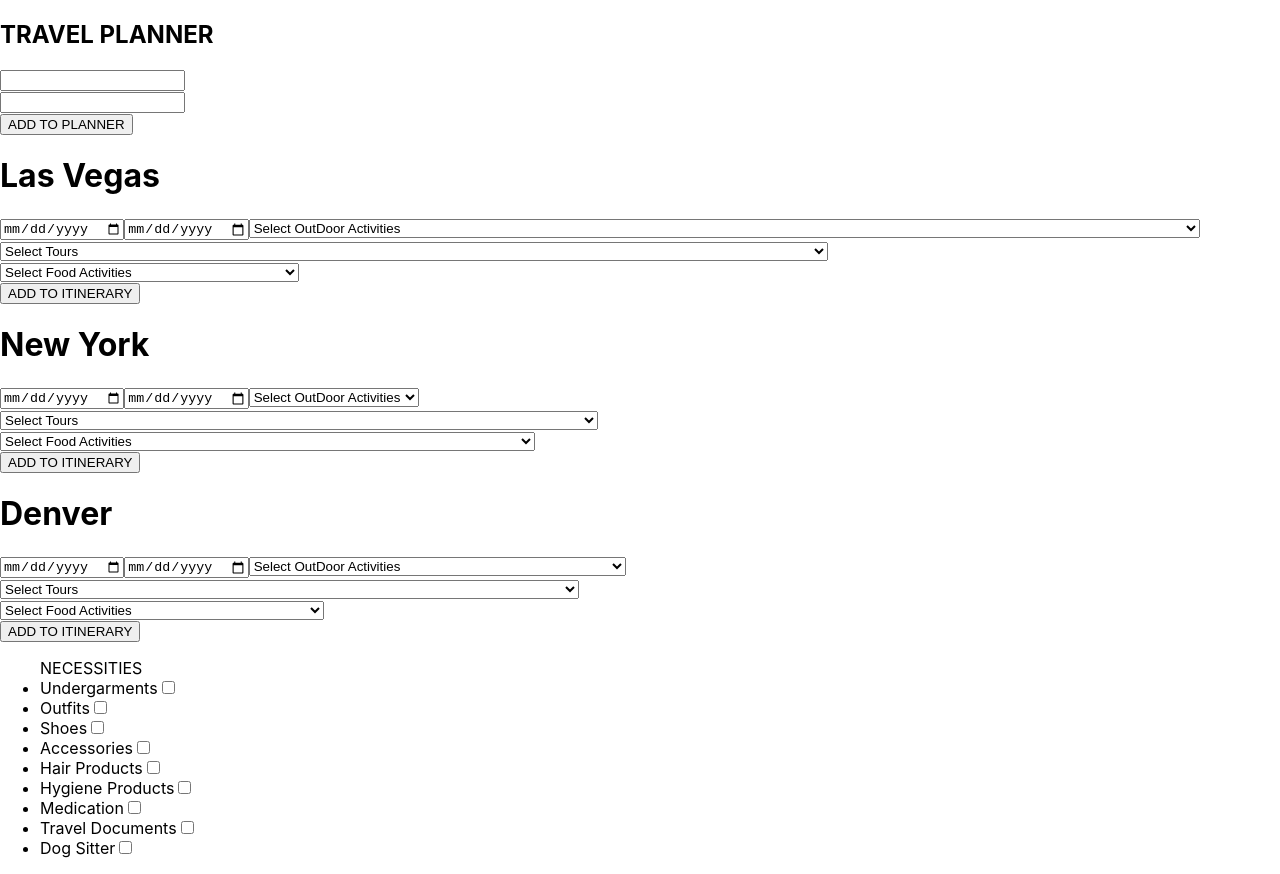
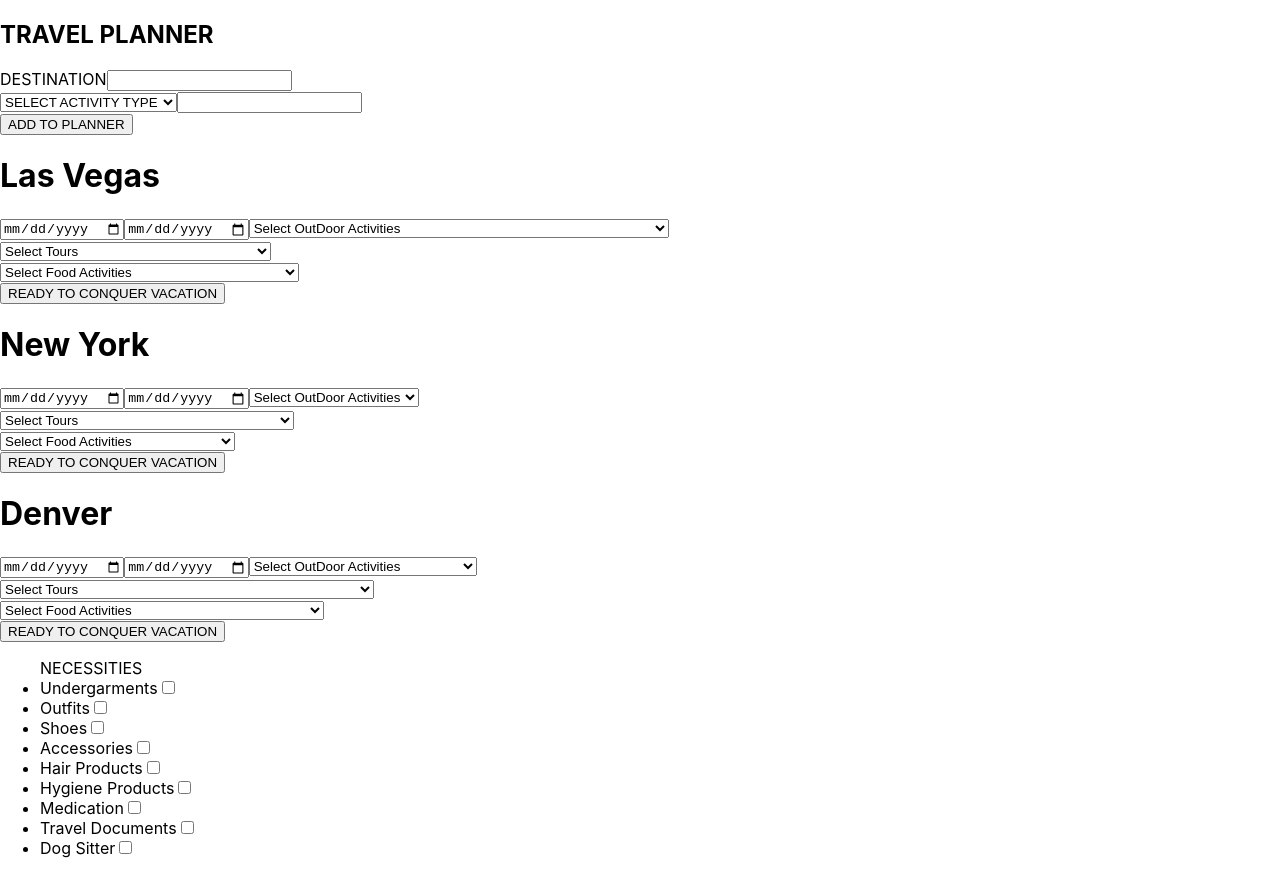
Before and after one commit to CoderGirlKenya/Travel-Itinerary, a React (Create React App) app in the folder OneDrive/Desktop/Front-End/travel-itinerary/: page / in a window 1280 px wide. Built offline with nearby package versions, Linux system fonts and the light colour scheme.

Commit message:
updated dynamic list

```diff
--- a/OneDrive/Desktop/Front-End/travel-itinerary/src/App.js
+++ b/OneDrive/Desktop/Front-End/travel-itinerary/src/App.js
@@ -2,49 +2,59 @@ import './App.css';
 import Necessities from './components/Necessities';
 import React, {useState} from 'react';
 import Vacation from './components/Vacation';
-import NewVacation from './components/NewActivity/NewVacation';
+import NewVacationForm from './components/NewActivity/NewVacationForm';
 
 const initialVacations = [
   {
+    id: "lv",
     destination: "Las Vegas",
+    type : {
     outdoors : ["Marvel Avengers S.T.A.T.I.O.N at Treasure Island Hotel and Casino","Madam Toussauds with Gondola Boat Ride", "Shark Reef at Mandalay Bay Hotel and Casino"],
     tours : ["ATV Tour","Grand Canyon West Rim Bus Tour","Las Vegas Strip Highlights Helicopter Tour", "Big Bus Las Vegas Hop-on Hop-off Open Top Tour"],
     food : ["Downtown Vegas Sightseeing and Foodie Tour"],
-
+    }
   },
   {
+    id: "nyc",
     destination : "New York",
+    type :
+    {
     outdoors : ["Bronx Zoo"],
     tours :  ["7 Hours Boroughs Tour","Circle Line Complete Manhattan Island Cruise", "Big Bus Hop on and off Tour"],
     food : ["Taste of NYC Tour","New York Premier Dinner Cruise","Chinatown and Little Italy Food Fest"],
-
+  }
   },
   {
+    id: "dc",
     destination: "Denver",
+    type:
+    {
     outdoors :  ["Beyond Light Show and Meditation","Rocky Mountain Ziplining"],
     tours : [ "Whiskey, History and Outlaws Tour", "Small Group Tour of Pike Peak and the Garden of the Gods"],
     food : ["The Dinner Detective Murder Mystery Dinner Show"],
-
+  }
   }
 ]
 
 function App() {
-  const [activities, setActivities] = useState(initialVacations);
-
-    const addNewVacationHandler = (activity) => {
-  //    setActivities((prevActivities) => {
-  //        return [activity, ...prevActivities]
+  const [vacations, setNewVacations] = useState(initialVacations);
+           // console.log(initialVacations);
+    const addNewVacationHandler = (vacations) => {
+      setNewVacations((prevVacations) => {
+        return [vacations, ...prevVacations];
+      });
 
 
-  // });
-    }
+
+    };
 
 
   return (
     <div>
      <h2>TRAVEL PLANNER</h2>
-      <NewVacation onAddVacation = {addNewVacationHandler}/>
-      <Vacation items = {activities}/>
+
+      <NewVacationForm addToPlanner={addNewVacationHandler}/>
+      <Vacation items = {vacations}/>
 
       <Necessities></Necessities>
 
--- a/OneDrive/Desktop/Front-End/travel-itinerary/src/components/NewActivity/NewVacation.js
+++ /dev/null
@@ -1,24 +0,0 @@
-import React from "react";
-import VacationForm from "./VacationForm";
-
-const NewVacation = (props) => {
-    const savedVacationDataHandler = (enteredVacationData) =>{
-        const vacationData = {
-            ...enteredVacationData,
-            id:Math.random().toString()
-        }
-        console.log(vacationData);
-
-        props.onAddVacation(vacationData);
-    }
-
-        return (
-
-        <div>
-        <VacationForm onSubmitNewVacation = {savedVacationDataHandler}/>
-
-        </div>
-    )
-};
-
-export default NewVacation;
--- /dev/null
+++ b/OneDrive/Desktop/Front-End/travel-itinerary/src/components/NewActivity/NewVacationForm.js
@@ -0,0 +1,74 @@
+
+import React, {useState} from "react";
+
+
+const NewVacationForm = (props) => {
+        const [enteredDestination, setEnteredDestination] = useState('');
+        const [enteredActivity, setEnteredActivity] = useState('');
+        const [enteredType,  setSelectedType] = useState('');
+
+
+
+
+             const destinationChangeHandler = (event) => {
+                 setEnteredDestination(event.target.value)
+              console.log(event);
+             };
+
+            const activityChangeHandler = (event) => {
+                setEnteredActivity(event.target.value);
+            };
+
+            const setType = (event) => {
+                setSelectedType(event.target.value)
+            }
+            const addToPlanner = (event) => {
+                event.preventDefault();
+
+                // const newVacationData = {
+                //     id: Math.random().toString(),
+                //     destination : enteredDestination,
+                //     type: {enteredType: enteredActivity},
+                // };
+                //console.log(newVacationData);
+            }
+
+
+            return (
+                <form >
+
+            <div>
+                <div>
+                <label>DESTINATION</label>
+                    <input
+                    type = "text"
+                     value = {enteredDestination}
+                     onChange = {destinationChangeHandler}
+                    />
+                </div>
+                <div>
+
+                <select  onChange={setType} value = {enteredType}>
+                <option >SELECT ACTIVITY TYPE</option>
+                <option >OUTDOOR</option>
+                <option >TOUR</option>
+                <option >FOOD</option>
+                </select>
+                    <input type = "text"
+                    value = {enteredActivity}
+                    onChange={activityChangeHandler}
+                   />
+
+
+                 </div>
+                <div>
+                    <button type= "button" onClick={addToPlanner}>ADD TO PLANNER</button>
+                </div>
+        </div>
+        </form>
+            )
+        };
+
+
+
+export default NewVacationForm;
--- a/OneDrive/Desktop/Front-End/travel-itinerary/src/components/NewActivity/VacationForm.js
+++ /dev/null
@@ -1,54 +0,0 @@
-import React, {useState} from "react";
-
-const VacationForm = (props) => {
-        const [enteredDestination, setEnteredDestination] = useState('');
-        const [enteredActivity, setEnteredActivity] = useState('');
-        //const [enteredDestination, setEnteredDestination] = useState('');
-
-            const destinationChangeHandler = (event) => {
-                setEnteredDestination(event.target.value);
-
-            };
-            const activityChangeHandler = (event) => {
-                setEnteredActivity(event.target.value);
-            };
-
-            const addToIntinerary = (event) => {
-                event.preventDefault();
-            };
-                const vacationData = {
-                    destination : enteredDestination,
-                    activity : enteredActivity,
-                };
-
-                console.log(vacationData);
-
-                props.onSubmitNewVacation(vacationData);
-
-            return (
-
-            <form onSubmit={addToIntinerary}>
-
-                <div>
-                    <input type = "text"
-                    value = {enteredDestination}
-                    onChange = {destinationChangeHandler}
-                    />
-                </div>
-                <div>
-                    <input type = "text"
-                    value = {enteredActivity}
-                    onChange = {activityChangeHandler}
-                    />
-                </div>
-                <div>
-                    <button type ='submit'>ADD TO PLANNER</button>
-                </div>
-
-            </form>
-            )
-        };
-
-
-
-export default VacationForm;
--- a/OneDrive/Desktop/Front-End/travel-itinerary/src/components/Vacation.js
+++ b/OneDrive/Desktop/Front-End/travel-itinerary/src/components/Vacation.js
@@ -1,17 +1,24 @@
+
 import VacationItem from "./VacationItem";
 
 function Vacation (props) {
     return (
         <div>
         <div>
-        {props.items.map((activities) => {
+        {props.items.map((vacation) => {
             return(
         <VacationItem
-        key = {activities.id}
-        destination = {activities.destination}
-        outdoors = {activities.outdoors}
-        tours = {activities.tours}
-        food ={activities.food}
+        key = {vacation.id}
+        destination = {vacation.destination}
+        type = {{
+            outdoors : vacation.type.outdoors,
+            tours: vacation.type.tours,
+            food: vacation.type.food,
+            }}
+
+        // type = {vacation.outdoors,
+        //         vacation.tours,
+        //        vacation.food}
         />
             )
         })}
--- a/OneDrive/Desktop/Front-End/travel-itinerary/src/components/VacationItem.js
+++ b/OneDrive/Desktop/Front-End/travel-itinerary/src/components/VacationItem.js
@@ -1,44 +1,53 @@
-import React from "react";
+const VacationItem = (props) => {
+    //  const [enteredDestination, setEnteredDestination] = useState('');
+    // const [enteredActivity, setEnteredActivity] = useState('');
+    // const [enteredType,  setSelectedType] = useState('');
 
-const VacationItem = (props) => {
 
+
+
+        const addToGo = (event) => {
+            event.preventDefault();
+
+
+        }
+            //console.log(vacationData);
     return (
         <div>
-        <h1>{props.destination}</h1>
+        <h1>{props.destination} </h1>
             <div>
             <input type="date" name="travelDate"/>
             <input type="date" name="travelReturnDate"/>
-            <select name = "outdoors">
+            <select name = "outdoors" >
                 <option value = ''> Select OutDoor Activities</option>
-                <option value = "1" > {props.outdoors} </option>
-                {/* <option value = "2" > {props.outdoors[1]} </option>
-                <option value = "3" > {props.outdoors[2]} </option> */}
+                <option value = "1" > {props.type.outdoors[0]} </option>
+                 <option value = "2" > {props.type.outdoors[1]} </option>
+                <option value = "3" > {props.type.outdoors[2]} </option>
             </select>
 
             </div>
             <div >
-                <select name = "tours">
+                <select name = "tours" >
                 <option value = ''>Select Tours</option>
-                <option value = "1">{props.tours}</option>
-                {/* <option value = "2">{props.tours[1]}</option>
-                <option value = "3">{props.tours[2]}</option> */}
+                <option value = "1">{props.type.tours[0]}</option>
+                <option value = "2">{props.type.tours[1]}</option>
+                <option value = "3">{props.type.tours[2]}</option>
                 </select>
             </div>
             <div>
                 <select name = "food">
                 <option value = ''>Select Food Activities</option>
-                <option value = "1">{props.food}</option>
-                {/* <option value = "2">{props.food[1]}</option>
-                <option value = "3">{props.food[2]}</option> */}
+                <option value = "1">{props.type.food[0]}</option>
+                <option value = "2">{props.type.food[1]}</option>
+                <option value = "3">{props.type.food[2]}</option>
                 </select>
             </div>
-            <button>ADD TO ITINERARY</button>
+            <button onClick ={addToGo}>READY TO CONQUER VACATION</button>
             </div>
-     )
-
-}
 
 
+    )
+        }
 
 
 
```
